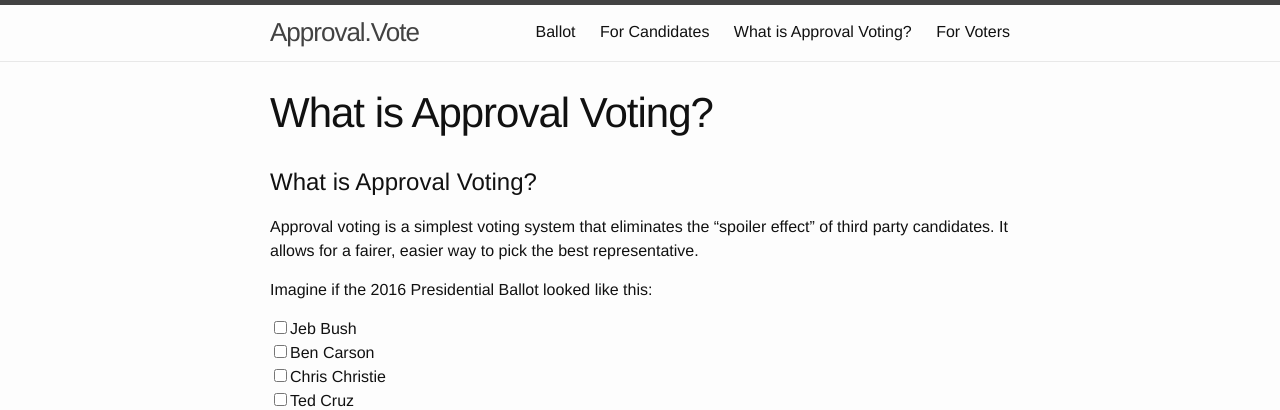
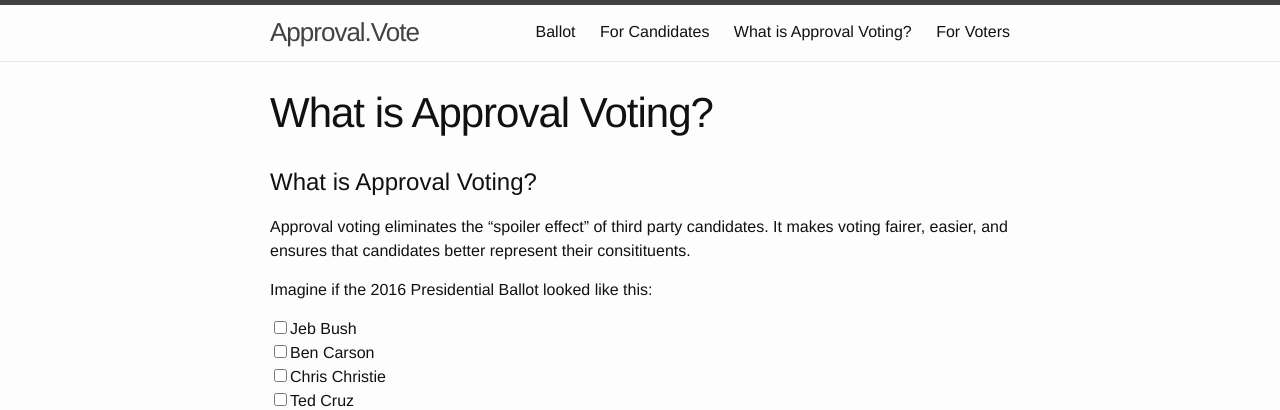
Before and after one commit to electionscience/approval.vote-legacy, a Jekyll site: the page built from index.md, in a window 1280 px wide. Shown: the top 410 px of the page. Built offline with Jekyll 4.4.1, drawn with Linux system fonts in a browser that asks for light colours; our own code applies the rules of GitHub Pages for plain Markdown files.

Commit message:
Update index.md

```diff
--- a/index.md
+++ b/index.md
@@ -6,7 +6,7 @@ layout: page
 ---
 # What is Approval Voting?
 
-Approval voting is a simplest voting system that eliminates the "spoiler effect" of third party candidates. It allows for a fairer, easier way to pick the best representative.
+Approval voting eliminates the "spoiler effect" of third party candidates. It makes voting fairer, easier, and ensures that candidates better represent their consitituents.
 
 Imagine if the 2016 Presidential Ballot looked like this:
 
@@ -17,7 +17,7 @@ Imagine if the 2016 Presidential Ballot looked like this:
   <input type="checkbox" name="candidate" value="Ben Carson">Ben Carson<br>
   <input type="checkbox" name="candidate" value="Chris Christie">Chris Christie<br>
   <input type="checkbox" name="candidate" value="Ted Cruz">Ted Cruz<br>
-  <input type="checkbox" name="candidate" value="Bernie Sanders  ">Bernie Sanders<br>
+  <input type="checkbox" name="candidate" value="Bernie Sanders">Bernie Sanders<br>
   <input type="checkbox" name="candidate" value="Carly Fiorina">Carly Fiorina<br>
   <input type="checkbox" name="candidate" value="Jim Gilmore">Jim Gilmore<br>
   <input type="checkbox" name="candidate" value="Mike Huckabee">Mike Huckabee<br>
```
